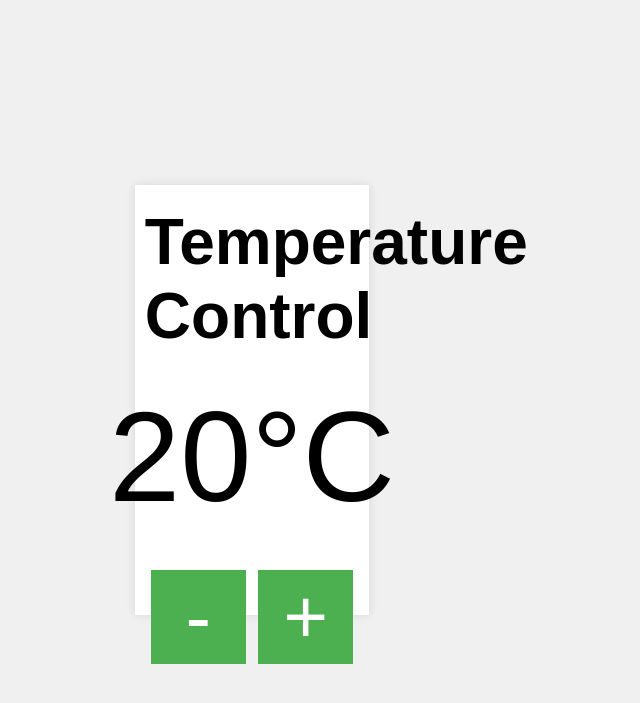
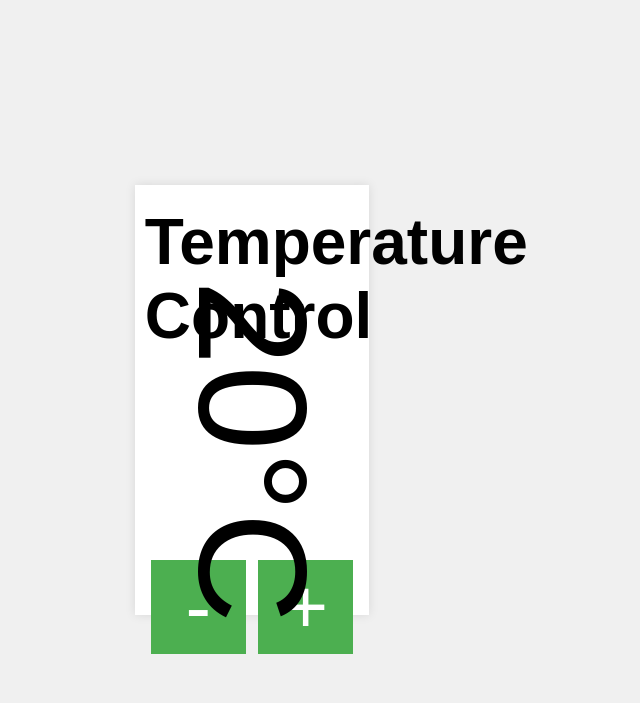
Before and after one commit to mohdhisham24/ThesisWebapp, a Flask app: page /infotainment_touch in a window 1280 px wide. Shown: the top 703 px of the page, without its empty margins (388-1028 px from the left). Run offline with Flask 3, Linux system fonts and the light colour scheme; some libraries are stand-ins or nearby versions.

Commit message:
screen fix v10

```diff
--- a/templates/infotainment_touch.html
+++ b/templates/infotainment_touch.html
@@ -34,13 +34,16 @@
             font-size: 5vw;
             margin: 10px 0;
         }
-        .temperature {
-            font-size: 10vw;
-            margin: 20px 0;
-            flex-grow: 1;
+        .temperature-display {
+            flex: 1;
             display: flex;
             justify-content: center;
             align-items: center;
+            font-size: 12vw;
+        }
+        .temperature-display span {
+            display: inline-block;
+            transform: rotate(90deg);
         }
         .button-container {
             display: flex;
@@ -62,7 +65,7 @@
 <body>
     <div class="container">
         <h1>Temperature Control</h1>
-        <div class="temperature" id="temperature">20°C</div>
+        <div class="temperature-display"><span id="temperature">20°C</span></div>
         <div class="button-container">
             <button class="temp-button" onclick="updateTemperature(-1)">-</button>
             <button class="temp-button" onclick="updateTemperature(1)">+</button>
```
